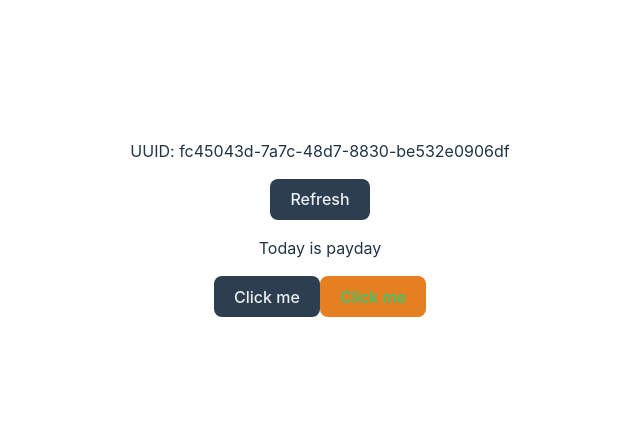
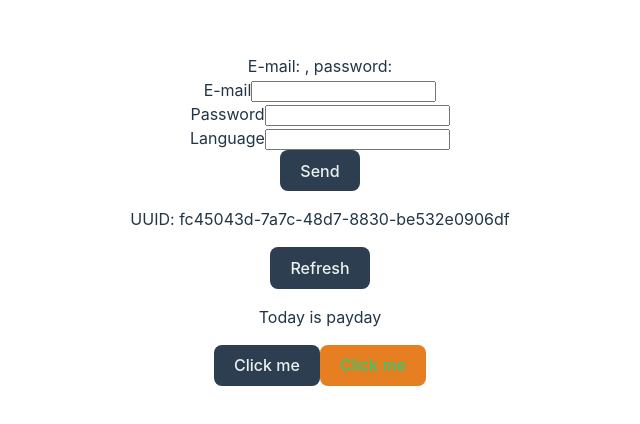
Before and after one commit to patrykomiotek/ocdkrkapp, a React (Vite) app: page / in a window 1280 px wide. Shown: the part 180-604 px from the top of the page, without its empty margins (320-960 px from the left). Built offline with nearby package versions, Linux system fonts and the light colour scheme.

Commit message:
feat: form with onChange

```diff
--- a/src/App.tsx
+++ b/src/App.tsx
@@ -1,5 +1,6 @@
 import "./App.css";
 import { Generator } from "./components/Generator";
+import { RegistrationFormState } from "./components/RegistrationFormState";
 
 import { Text, Button } from "./ui";
 // import { Text } from "./ui/Text/Text";
@@ -12,6 +13,7 @@ function App() {
         Hello world!
       </h1> */}
       <div>
+        <RegistrationFormState />
         <Generator />
         <Text>Today is payday</Text>
         <Button label="Click me" type="submit" />
--- /dev/null
+++ b/src/components/RegistrationFormState/RegistrationFormState.tsx
@@ -0,0 +1,41 @@
+import { useState } from "react";
+import { Button } from "../../ui";
+
+export const RegistrationFormState = () => {
+  const [email, setEmail] = useState<string>("");
+  const [password, setPassword] = useState<string>("");
+  const [language, setLanguage] = useState<string>("");
+
+  return (
+    <form>
+      <div>
+        E-mail: {email}, password: {password}
+      </div>
+      <div>
+        <label htmlFor="email">E-mail</label>
+        <input
+          id="email"
+          type="email"
+          onChange={(event) => setEmail(event.target.value)}
+        />
+      </div>
+      <div>
+        <label htmlFor="password">Password</label>
+        <input
+          id="password"
+          type="password"
+          onChange={(event) => setPassword(event.target.value)}
+        />
+      </div>
+      <div>
+        <label htmlFor="language">Language</label>
+        <input
+          id="language"
+          type="text"
+          onChange={(event) => setLanguage(event.target.value)}
+        />
+      </div>
+      <Button type="submit" label="Send" />
+    </form>
+  );
+};
--- /dev/null
+++ b/src/components/RegistrationFormState/index.ts
@@ -0,0 +1 @@
+export { RegistrationFormState } from "./RegistrationFormState";
```
Also changed, not shown: 2 other files (tests, documents, lock files or other folders).
